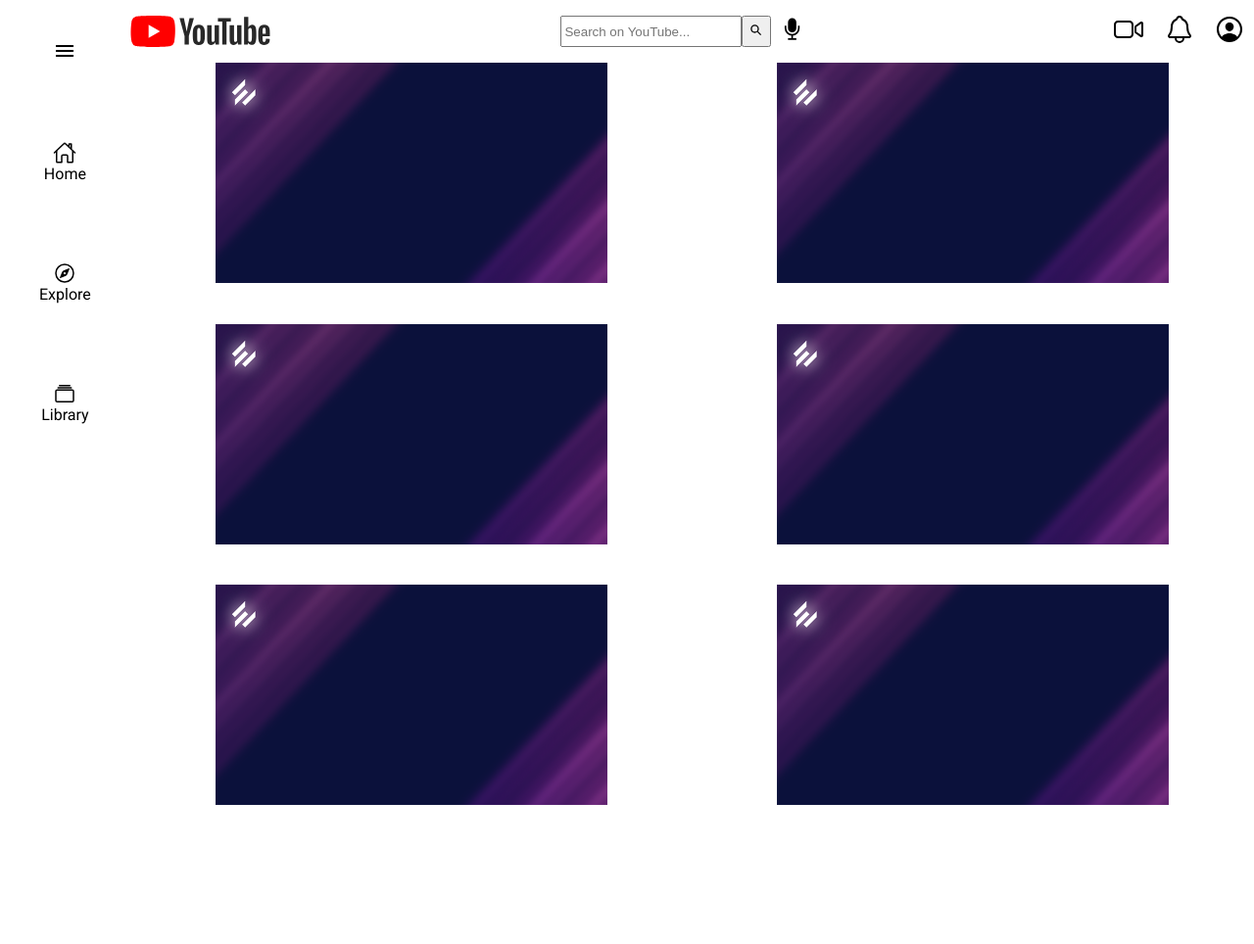
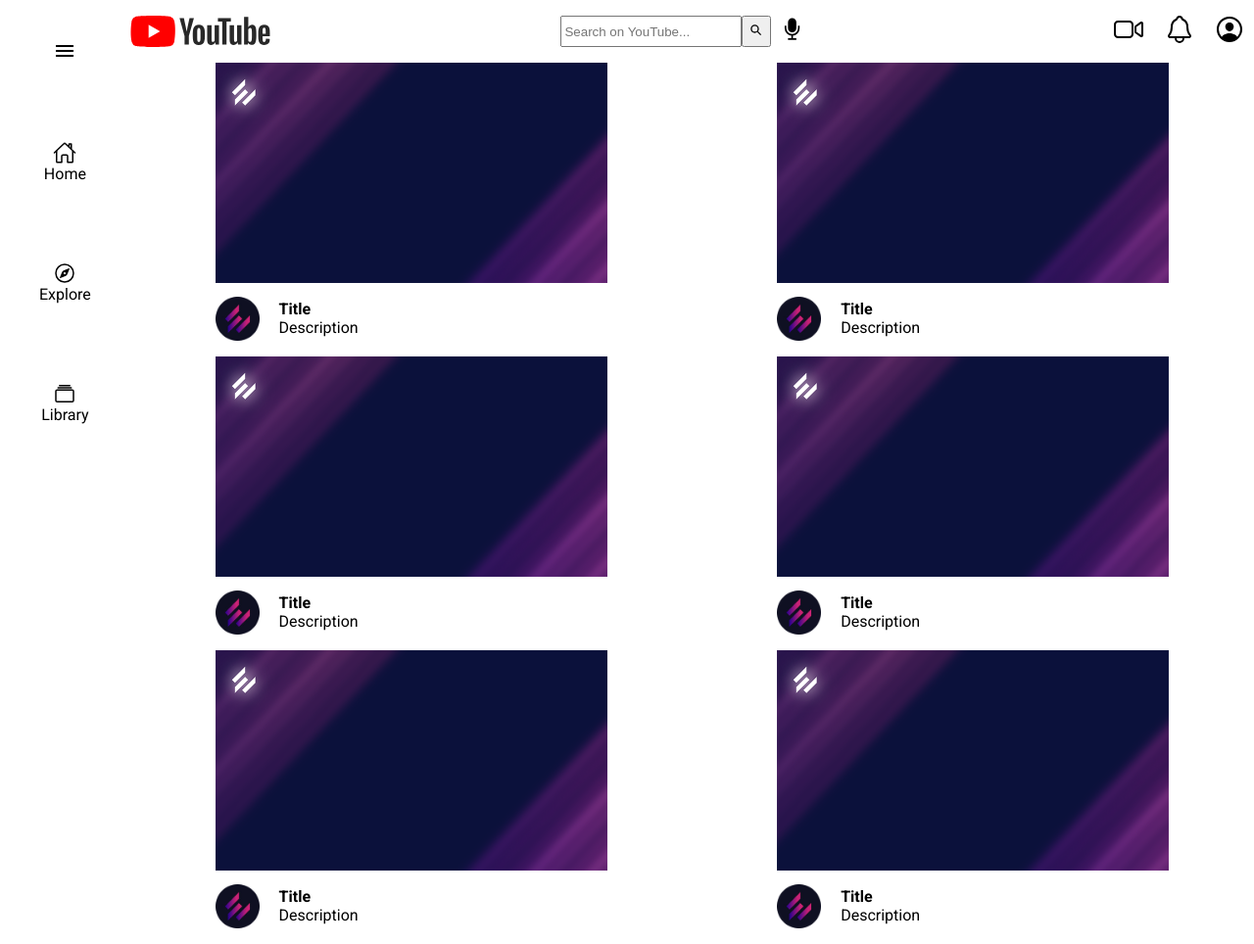
Before and after one commit to Sarkhan-fabbro/youtube-clone, a plain HTML site: page index.html in a window 1280 px wide. Shown: the whole page at 98% size. Before the commit the page ends 864 px from the top, so only its background shows below. Drawn offline with nearby package versions, Linux system fonts and the light colour scheme.

Commit message:
added title&description

```diff
--- a/index.html
+++ b/index.html
@@ -51,21 +51,63 @@
         <div id="content">
             <div class="thumbnail">
                 <img src="assets/epicode_thumb.png" alt="epicode_thumbnail" id="epicode">
+                <div id="title">
+                    <img src="assets/epicode-logo.png" alt="logo_epicode" id="epicode-logo">
+                    <div id="description">
+                        <h4 style="margin: 0%;">Title</h4>
+                        <p style="margin: 0%;">Description</p>
+                    </div>
+                </div>
             </div>
             <div class="thumbnail">
                 <img src="assets/epicode_thumb.png" alt="epicode_thumbnail" id="epicode">
+                <div id="title">
+                    <img src="assets/epicode-logo.png" alt="logo_epicode" id="epicode-logo">
+                    <div id="description">
+                       <h4 style="margin: 0%;">Title</h4>
+                        <p style="margin: 0%;">Description</p>
+                    </div>
+                </div>
             </div>
             <div class="thumbnail">
                 <img src="assets/epicode_thumb.png" alt="epicode_thumbnail" id="epicode">
+               <div id="title">
+                    <img src="assets/epicode-logo.png" alt="logo_epicode" id="epicode-logo">
+                    <div id="description">
+                       <h4 style="margin: 0%;">Title</h4>
+                        <p style="margin: 0%;">Description</p>
+                    </div>
+                </div>
             </div>
             <div class="thumbnail">
                 <img src="assets/epicode_thumb.png" alt="epicode_thumbnail" id="epicode">
+               <div id="title">
+                    <img src="assets/epicode-logo.png" alt="logo_epicode" id="epicode-logo">
+                    <div id="description">
+                       <h4 style="margin: 0%;">Title</h4>
+                        <p style="margin: 0%;">Description</p>
+                    </div>
+                </div>
             </div>
             <div class="thumbnail">
                 <img src="assets/epicode_thumb.png" alt="epicode_thumbnail" id="epicode">
+               <div id="title">
+                    <img src="assets/epicode-logo.png" alt="logo_epicode" id="epicode-logo">
+                    <div id="description">
+                       <h4 style="margin: 0%;">Title</h4>
+                        <p style="margin: 0%;">Description</p>
+                    </div>
+                </div>
             </div>
             <div class="thumbnail">
                 <img src="assets/epicode_thumb.png" alt="epicode_thumbnail" id="epicode">
+               <div id="title">
+                    <img src="assets/epicode-logo.png" alt="logo_epicode" id="epicode-logo">
+                    <div id="description">
+                       <h4 style="margin: 0%;">Title</h4>
+                        <p style="margin: 0%;">Description</p>
+                    </div>
+                </div>
             </div>
         </div>
     </div>
--- a/style.css
+++ b/style.css
@@ -86,5 +86,20 @@ search-btn {
 
 .thumbnail {
     width: 400px;
-    height: 227px;
+    height: 300px;
 }
+
+#epicode-logo {
+    width: 45px;
+    height: 45px;
+}
+
+#title {
+    display: flex;
+    margin-top: 10px;
+}
+
+#description {
+    margin-top: 3px;
+    margin-left: 20px;
+}
```
Also changed, not shown: assets/epicode-logo.png (added).
